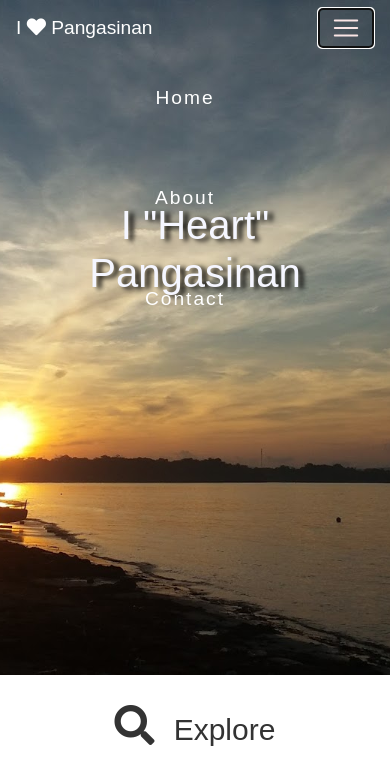
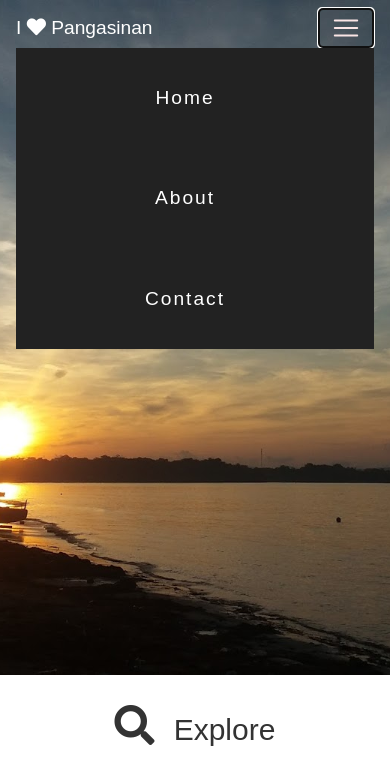
Before and after one commit to jaromeaviles/I-Heart-Pangasinan, a plain HTML site: page home.html in a window 390 px wide. Both pictures are taken after a click on the button "Toggle navigation". Shown: the top 764 px of the page. Drawn offline with nearby package versions, Linux system fonts and the light colour scheme; a web font is replaced by a local one.

Commit message:
Fixed the background color of toggler when clicked

```diff
--- a/assets/css/style.css
+++ b/assets/css/style.css
@@ -15,6 +15,11 @@
  * General Rules
  *
  */
+
+ .container .show {
+    background-color: #222;
+    color: #fff;
+ }
 
 
  body {
```
